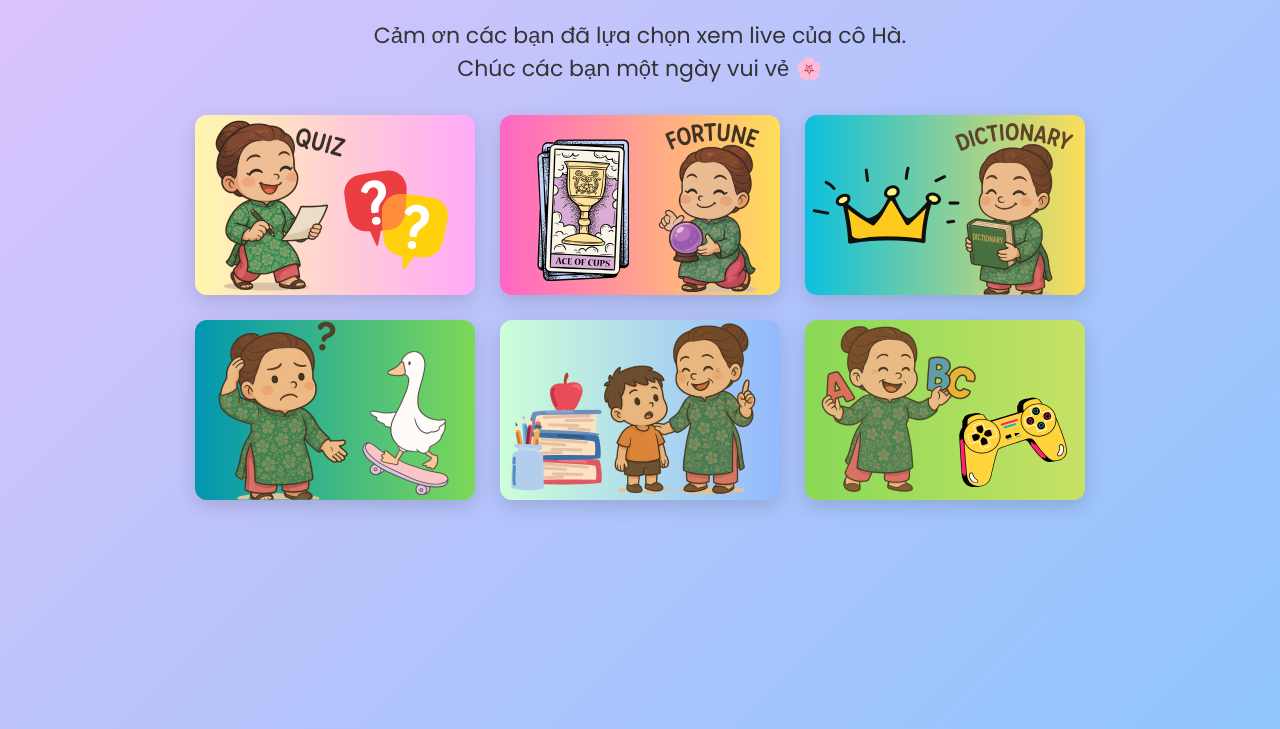
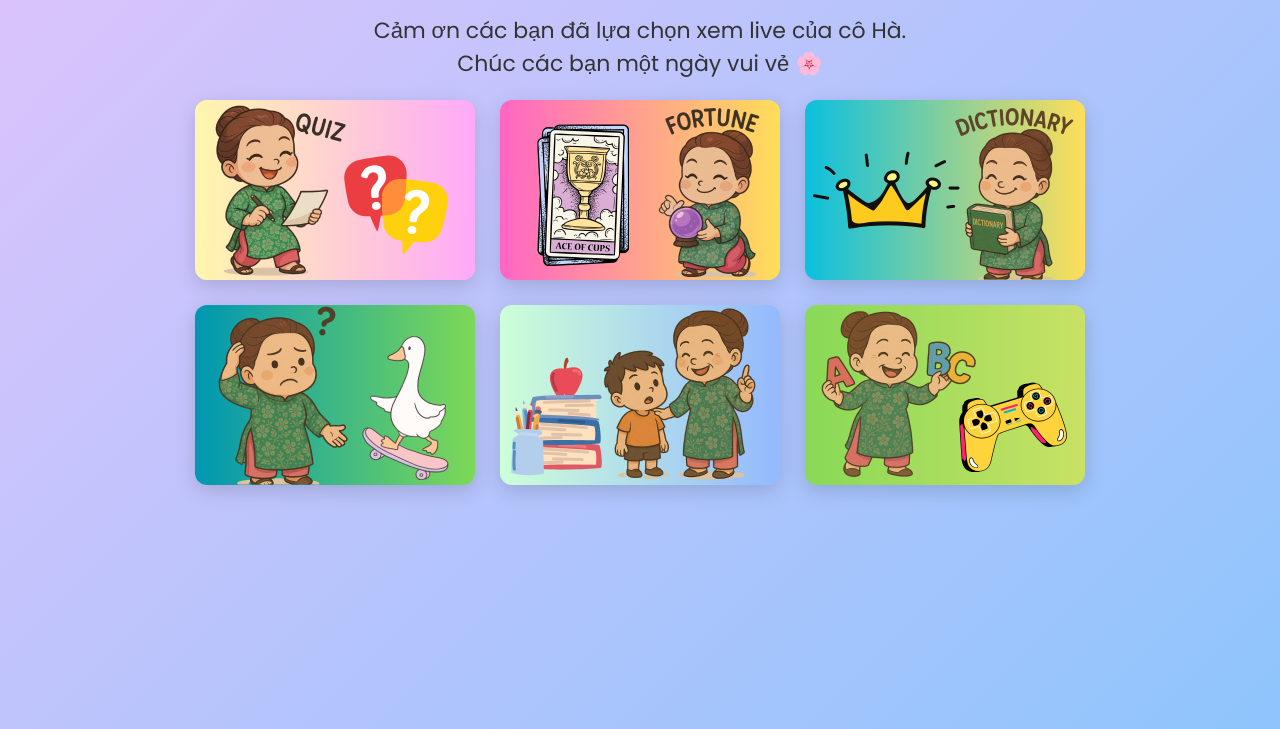
Before and after one commit to lukastuyettung/homepage, a plain HTML site: page public/index.html in a window 1280 px wide. Shown: the part 151-880 px from the top of the page. Drawn offline with Linux system fonts and the light colour scheme.

Commit message:
Update index.html

```diff
--- a/public/index.html
+++ b/public/index.html
@@ -19,12 +19,13 @@
       font-size: 45px;
       font-weight: 700;
       color: #6c5ce7;
-      margin-bottom: 10px;
+      margin-bottom: 5px;
     }
     p {
       font-size: 22px;
+      font-weight: 300;
       color: #333;
-      margin-bottom: 30px;
+      margin-bottom: 20px;
       text-align: center;
     }
     .grid {
```
